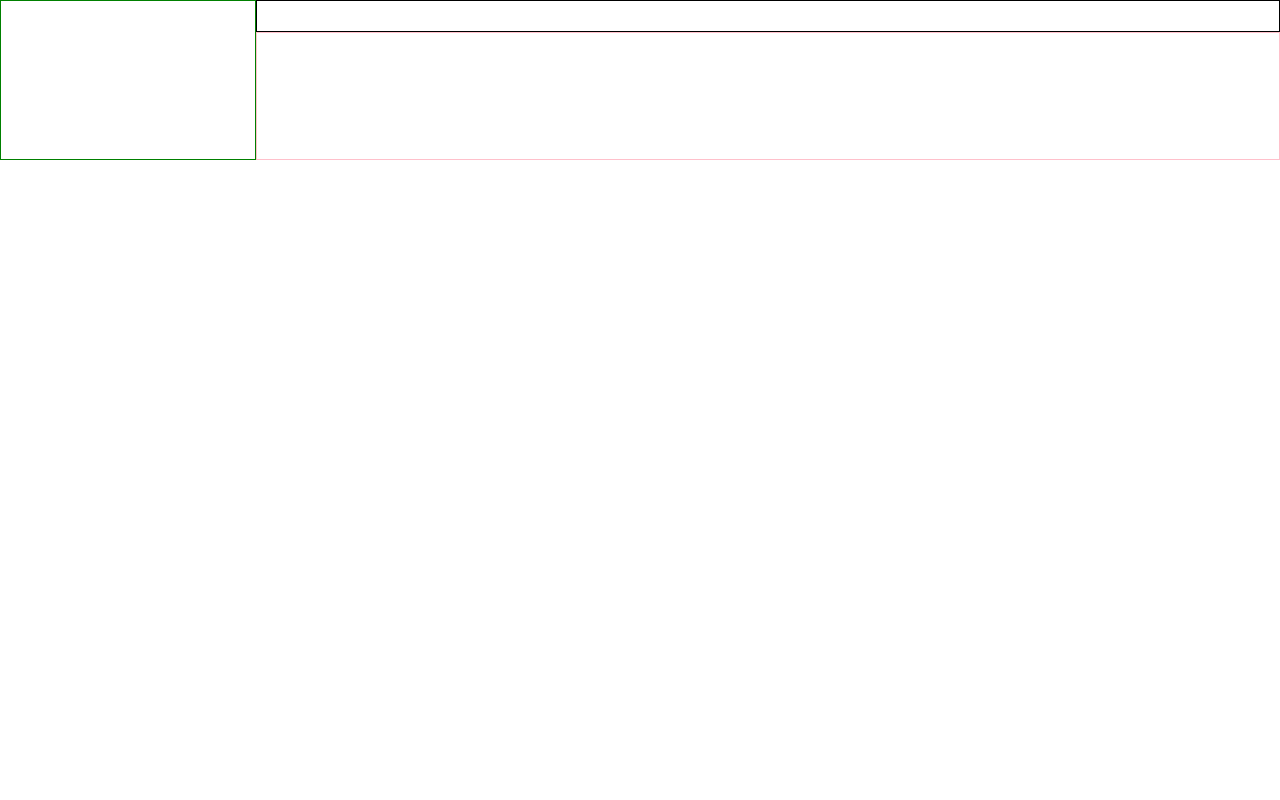
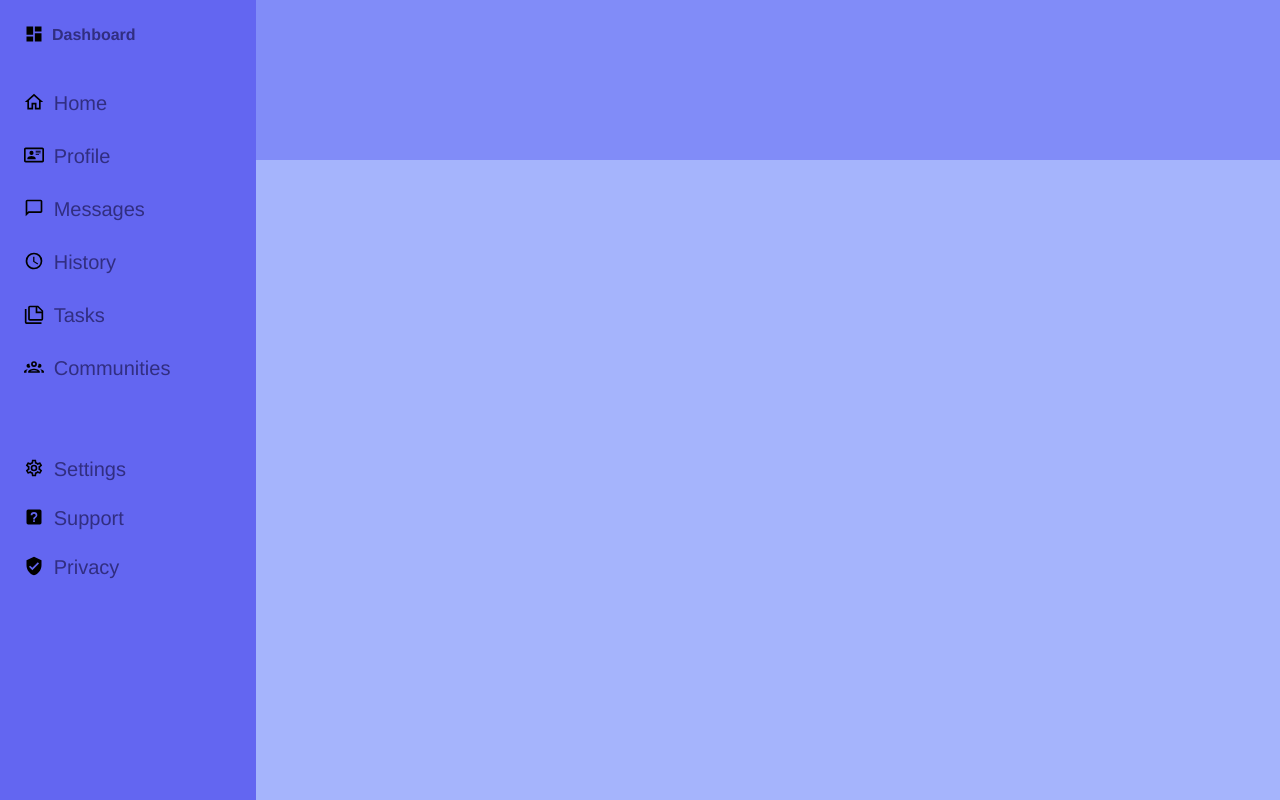
Before and after one commit to reyes-dev/admin-dashboard, a plain HTML site: page index.html in a window 1280 px wide. Drawn offline with Linux system fonts and the light colour scheme.

Commit message:
Add completed sidebar

```diff
--- a/index.html
+++ b/index.html
@@ -15,7 +15,41 @@
     </div>
 
     <div class="sidebar">
+        <div class="link_dash">
+          <img src="img/view-dashboard.svg" alt="">
+          <p>Dashboard</p>
+        </div>
 
+        <div class="link_nav">
+          <img src="img/icons8-home.svg" alt="">
+          <a href="">Home</a>
+
+          <img src="img/card-account-details-outline.svg" alt="">
+          <a href="">Profile</a>
+
+          <img src="img/message-outline.svg" alt="">
+          <a href="">Messages</a>
+
+          <img src="img/clock-outline.svg" alt="">
+          <a href="">History</a>
+
+          <img src="img/note-multiple-outline.svg" alt="">
+          <a href="">Tasks</a>
+
+          <img src="img/account-group-outline.svg" alt="">
+          <a href="">Communities</a>
+        </div>
+
+        <div class="link_help">
+          <img src="img/cog-outline.svg" alt="">
+          <a href="">Settings</a>
+
+          <img src="img/help-box.svg" alt="">
+          <a href="">Support</a>
+
+          <img src="img/shield-check.svg" alt="">
+          <a href="">Privacy</a>
+        </div>
     </div>
 
     <div class="main_content">
--- a/style.css
+++ b/style.css
@@ -4,27 +4,61 @@
   display: grid;
   grid-template-columns: 1fr 4fr;
   grid-template-rows: repeat(5, 1fr);
-}
-
-.container div {
-  padding: 15px;
-  font-size: 32px;
-  font-family: Helvetica;
-  font-weight: bold;
-  color: white;
+  height: 100vh;
+  width: 100vw;
 }
 
 .header {
-  border: 1px solid black;
+  background-color: #818cf8;
 }
 
 .sidebar {
-  border: 1px solid green;
+  display: flex;
+  flex-direction: column;
+  gap: 48px;
+  color: #312e81;
+  font-size: 16px;
+  font-family: Helvetica;
+  font-weight: bold;
+  background-color: #6366f1;
   grid-row: 1 / -1;
+  padding: 24px;
+}
+
+.sidebar a {
+  color: #312e81;
+  font-size: 20px;
+  font-family: Helvetica;
+  font-weight: 500;
+  text-decoration: none;
+}
+
+.link_dash{
+  display: flex;
+  justify-content: start;
+  align-items: flex-end;
+  gap: 8px;
+  flex: .25 0.25 1;
+}
+
+.link_nav {
+  display: grid;
+  grid-template-columns: 1fr 6fr;
+  flex: 0.50 0 0;
+}
+
+.sidebar img {
+  height: 20px;
+}
+
+.link_help {
+  display: grid;
+  grid-template-columns: 1fr 6fr;
+  flex: .23 0 0;
 }
 
 .main_content {
-  border: 1px solid pink;
+  background-color: #a5b4fc;
   grid-column: 2;
   grid-row: 2 / -1;
 }
```
Also changed, not shown: img/account-group-outline.svg (added), img/card-account-details-outline.svg (added), img/clock-outline.svg (added), img/cog-outline.svg (added), img/help-box.svg (added), img/icons8-home.svg (added), img/message-outline.svg (added), img/note-multiple-outline.svg (added), img/shield-check.svg (added), img/view-dashboard.svg (added).
